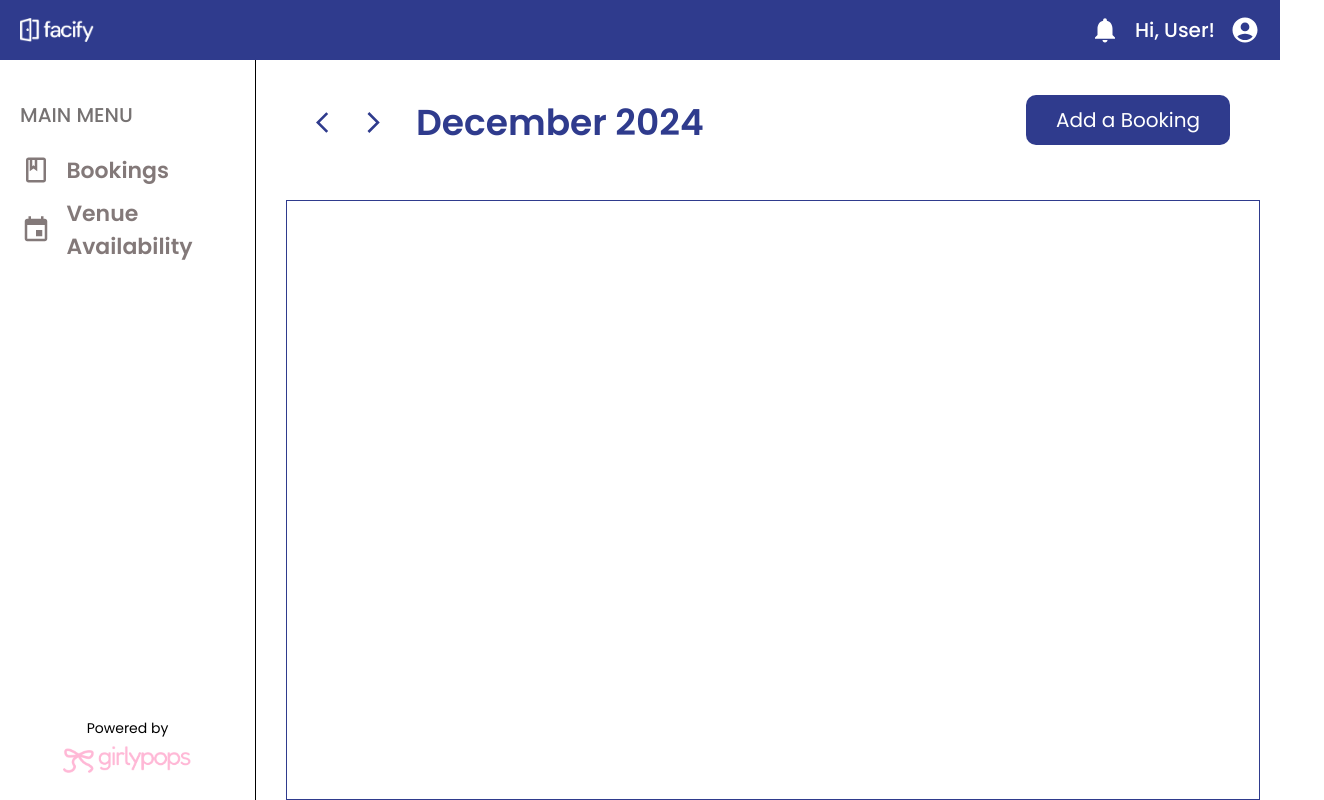
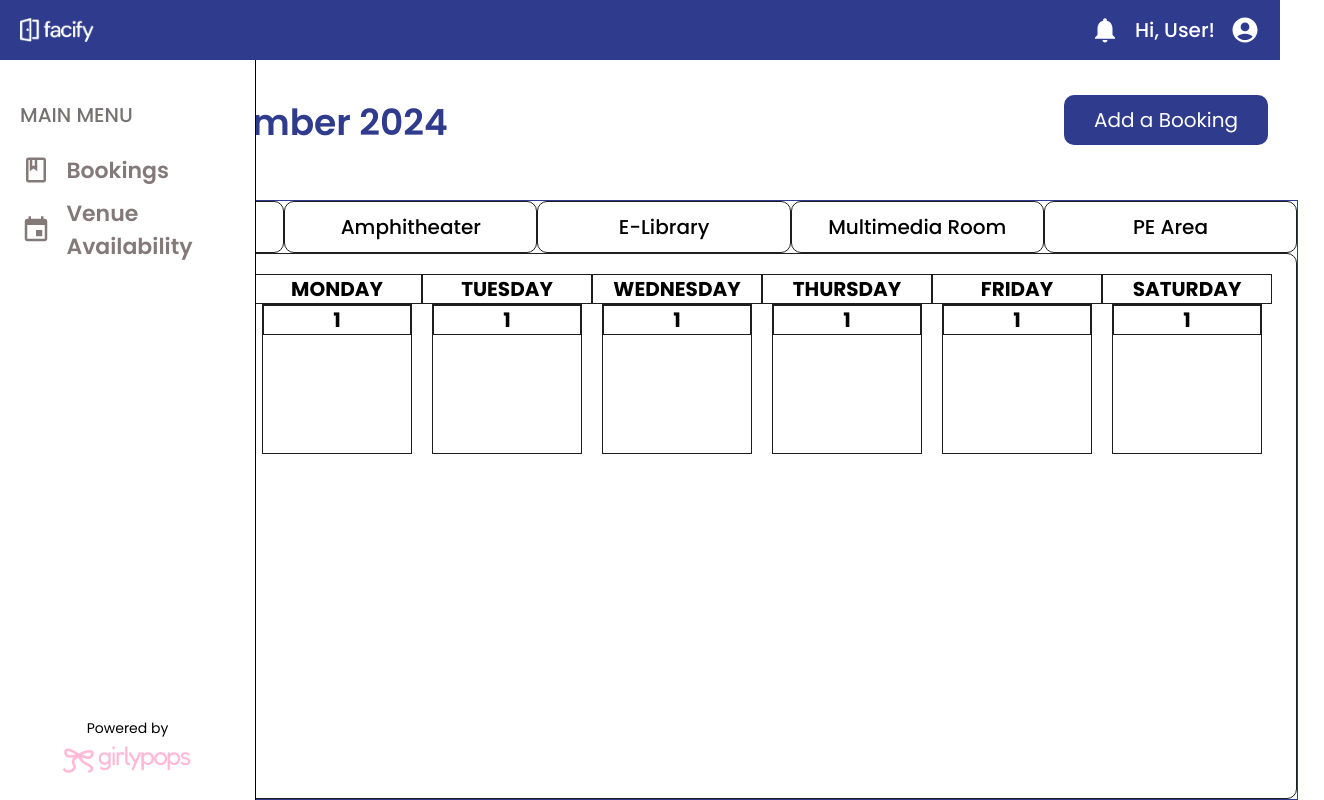
Before and after one commit to ysc4/facify-project, a React (Vite) app: page /venue-availability in a window 1280 px wide. Shown: the whole page, 1324 px wide, since content can reach past the window. Built offline with nearby package versions, Linux system fonts and the light colour scheme.

Commit message:
Added imports of Calendar files

```diff
--- a/src/pages/Venue-Availability.jsx
+++ b/src/pages/Venue-Availability.jsx
@@ -2,6 +2,8 @@ import Previous from '@mui/icons-material/ArrowBackIos';
 import Next from '@mui/icons-material/ArrowForwardIos';
 import React from 'react';
 import { Link } from 'react-router-dom';
+import '../components/Calendar.css';
+import Calendar from '../components/Calendar.jsx';
 import '../components/Navbar.css';
 import Header from '../components/Navbar.jsx';
 import '../components/Sidebar.css';
@@ -33,7 +35,7 @@ function Venue() {
                 </div>
             </div>
             <div className="calendar-body">
-
+              <Calendar />
             </div>
         </div>
       </div>
```
